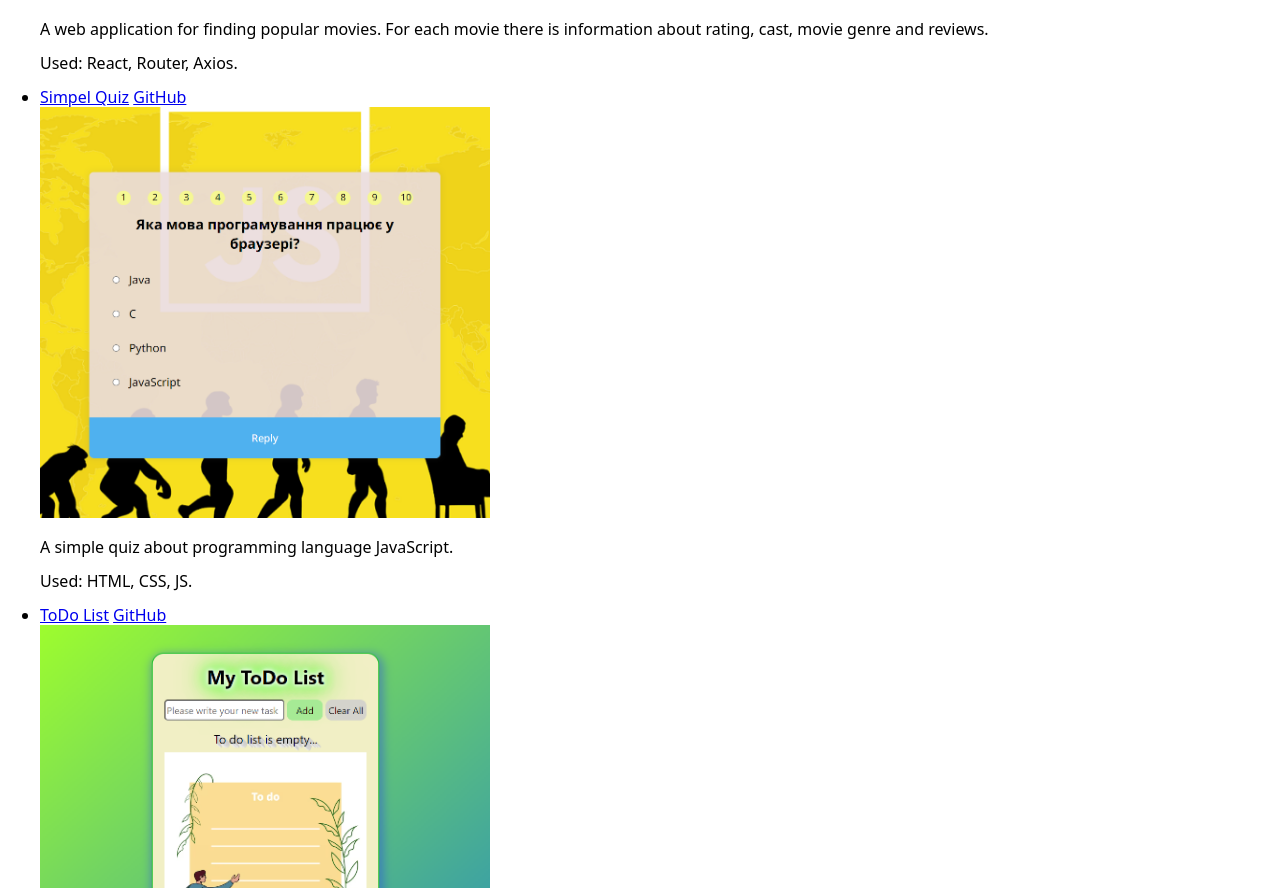
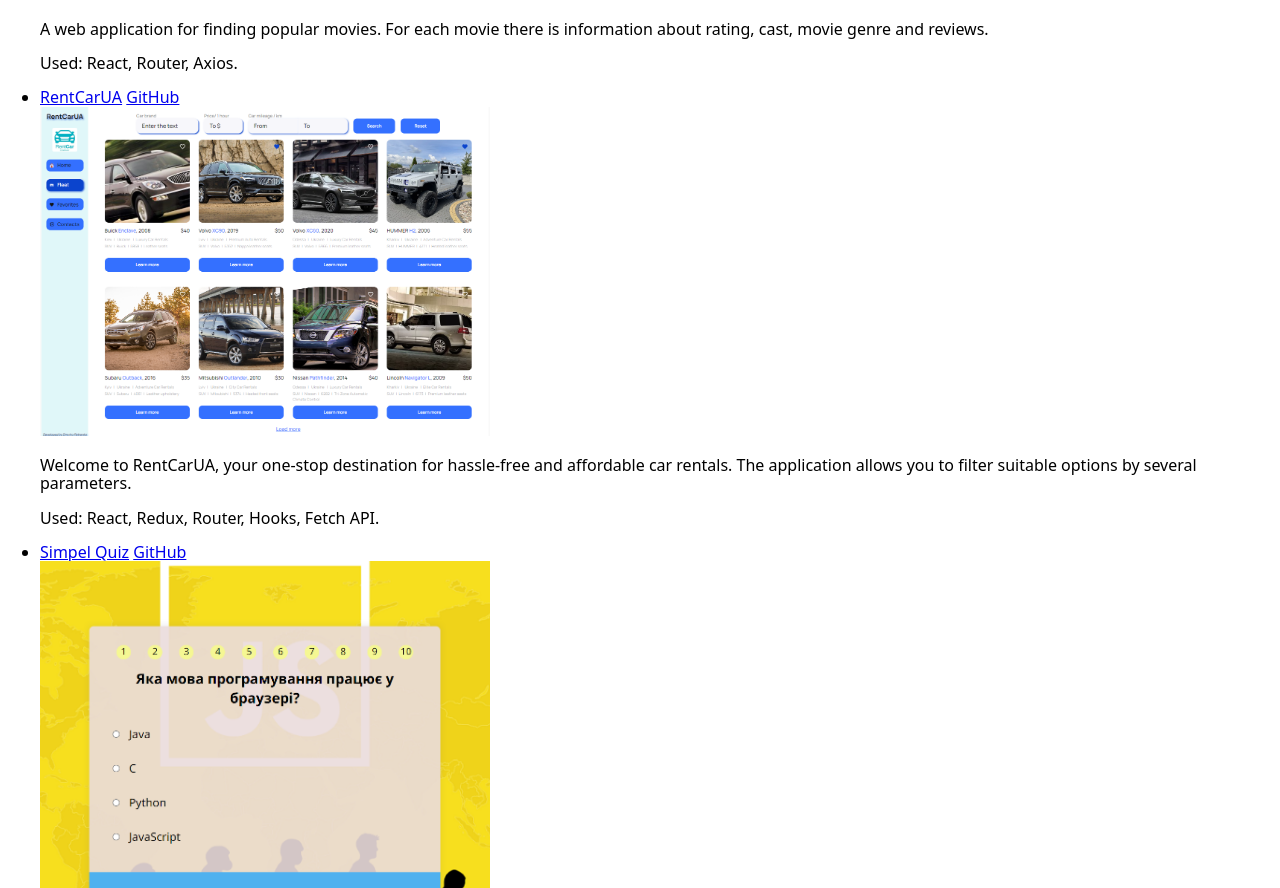
Before and after one commit to petrenkodmytro/my-portfolio, a website with bundled scripts: page index.html in a window 1280 px wide. Shown: the part 4647-5535 px from the top of the page. Built offline with nearby package versions, Linux system fonts and the light colour scheme.

Commit message:
add project RentCarUA

```diff
--- a/index.html
+++ b/index.html
@@ -220,6 +220,17 @@
                 <img src="./images/portfolio/movie-app.png" width="450" alt="Phonebook" />
                 <p class="overley-text">A web application for finding popular movies. For each movie there is information about rating, cast, movie genre and reviews.</p>
                 <p class="overley-text">Used: React, Router, Axios.</p>
+              </div>
+            </li>
+            <li class="item">
+              <div class="cads-content">
+                <a href="https://petrenkodmytro.github.io/rent-car-ua/" target="_blank" class="cads-title">RentCarUA</a>
+                <a href="https://github.com/petrenkodmytro/rent-car-ua" target="_blank" class="cads-text">GitHub</a>
+              </div>
+              <div class="cads-thumb">
+                <img src="./images/portfolio/rent-car.png" width="450" alt="Phonebook" />
+                <p class="overley-text">Welcome to RentCarUA, your one-stop destination for hassle-free and affordable car rentals. The application allows you to filter suitable options by several parameters.</p>
+                <p class="overley-text">Used: React, Redux, Router, Hooks, Fetch API.</p>
               </div>
             </li>
             <li class="item">
```
Also changed, not shown: images/portfolio/rent-car.png (added).
